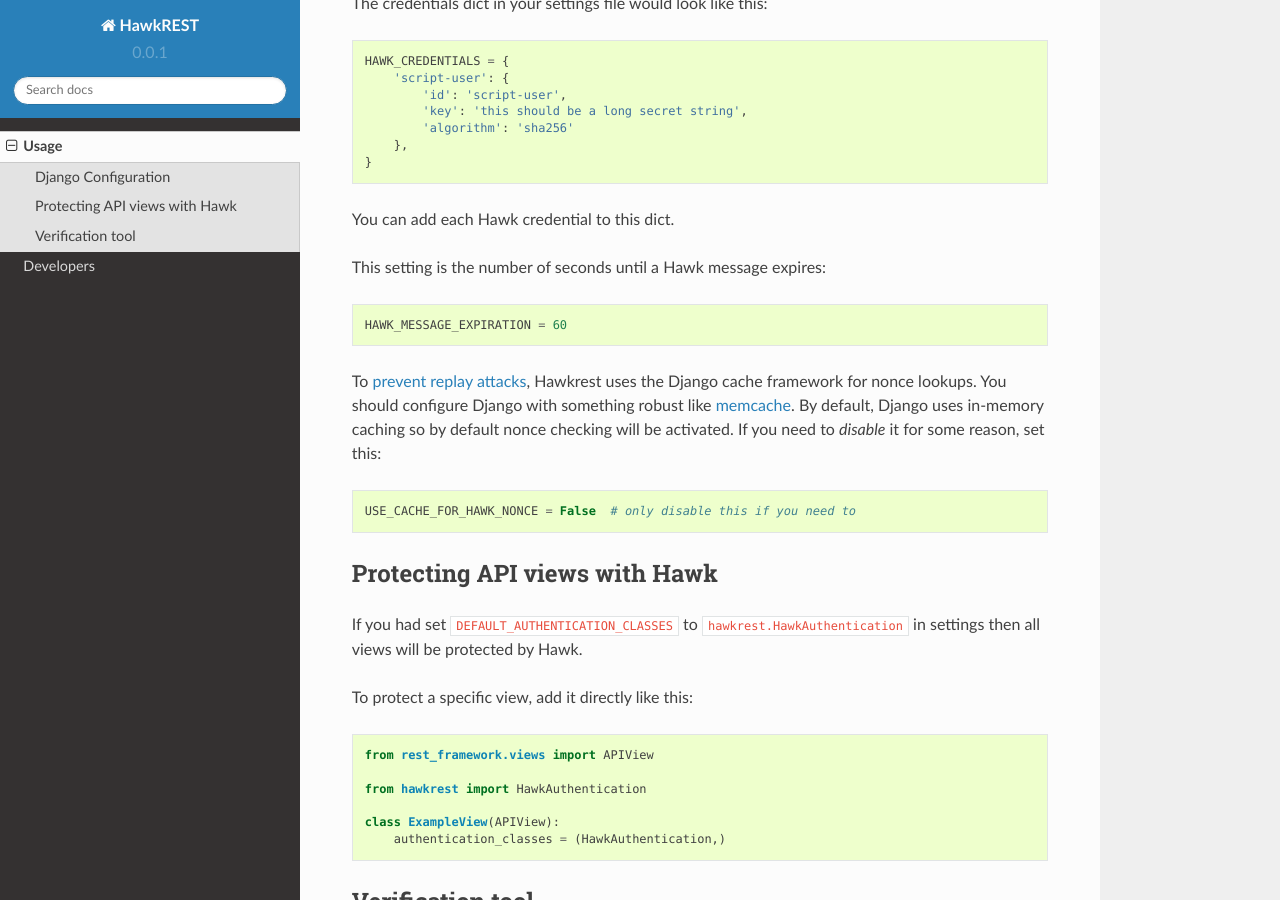
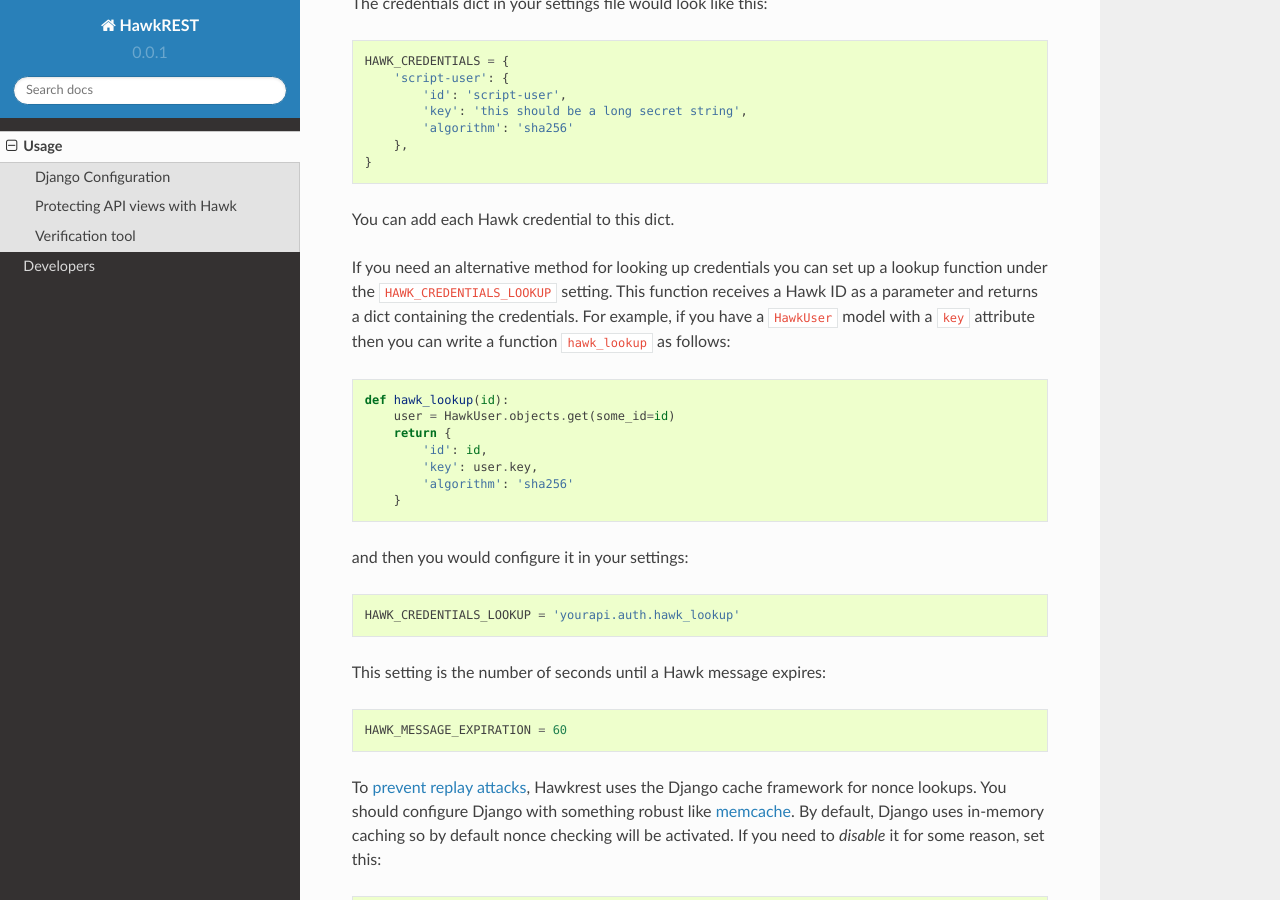
Before and after one commit to kumar303/hawkrest, a Sphinx documentation site: the page built from docs/usage.rst, in a window 1280 px wide and 900 px high, scrolled down 900 px. Built offline with Sphinx 7.4.7 and the Read the Docs theme 2.0.0, drawn with Linux system fonts in a browser that asks for light colours.

Commit message:
Add documentation for the HAWK_CREDENTIALS_LOOKUP setting.

```diff
--- a/docs/usage.rst
+++ b/docs/usage.rst
@@ -58,6 +58,29 @@ The credentials dict in your settings file would look like this:
 
 You can add each Hawk credential to this dict.
 
+If you need an alternative method for looking up credentials you can set up a
+lookup function under the ``HAWK_CREDENTIALS_LOOKUP`` setting. This function
+receives a Hawk ID as a parameter and returns a dict containing the
+credentials. For example, if you have a ``HawkUser`` model with a ``key``
+attribute then you can write a function ``hawk_lookup`` as follows:
+
+.. code-block:: python
+
+    def hawk_lookup(id):
+        user = HawkUser.objects.get(some_id=id)
+        return {
+            'id': id,
+            'key': user.key,
+            'algorithm': 'sha256'
+        }
+
+and then you would configure it in your settings:
+
+.. code-block:: python
+
+    HAWK_CREDENTIALS_LOOKUP = 'yourapi.auth.hawk_lookup'
+
+
 This setting is the number of seconds until a Hawk message
 expires:
 
```
